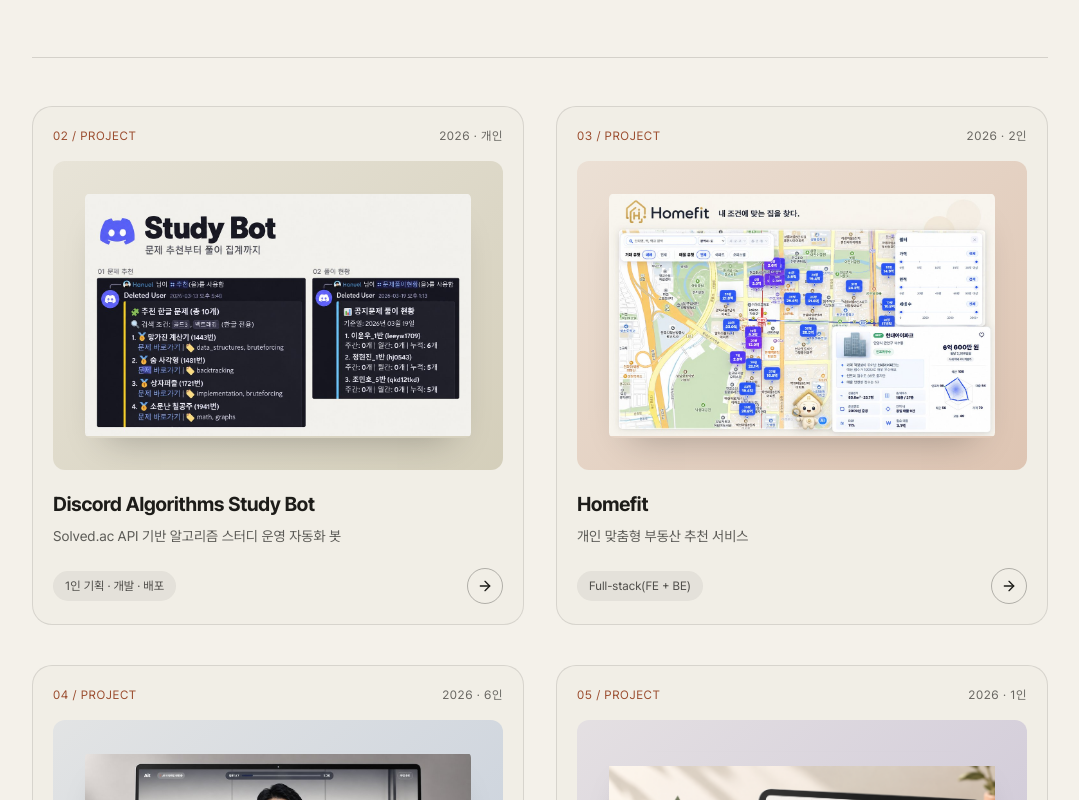
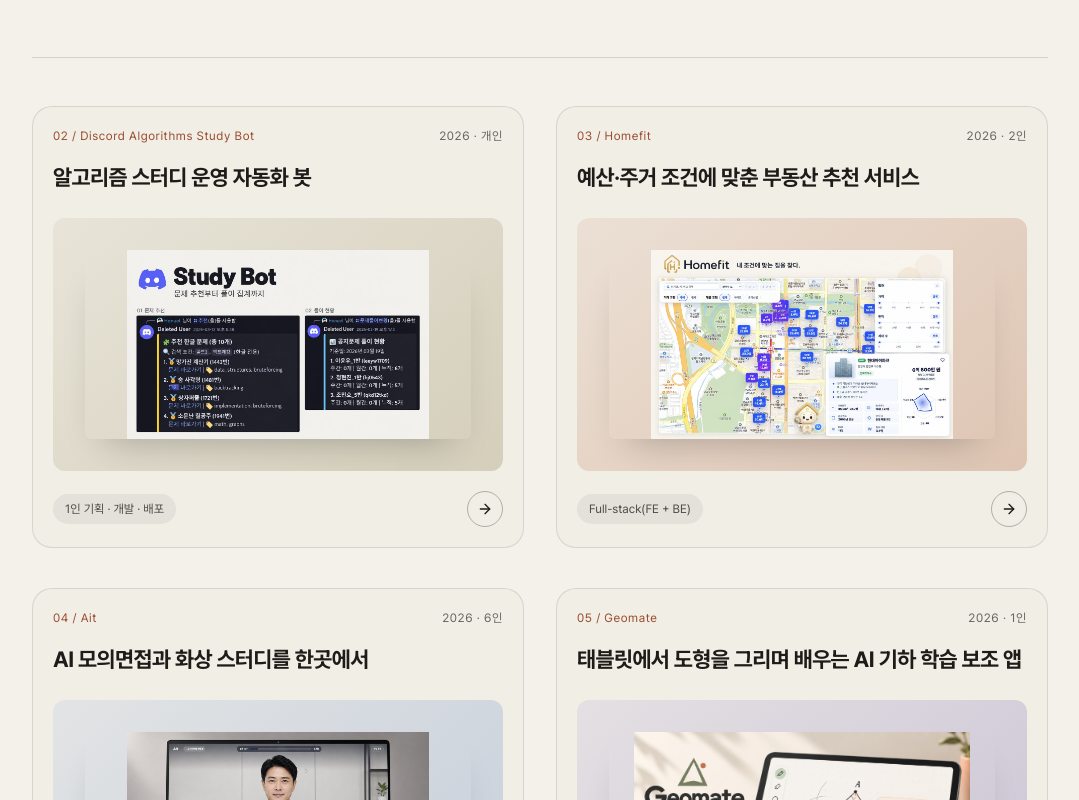
Before and after one commit to hj0543/hj0543.github.io, a Next.js app: page / in a window 1280 px wide. Shown: the part 1900-2700 px from the top of the page, without its empty margins (100-1179 px from the left). Built offline with nearby package versions, Linux system fonts and the light colour scheme.

Commit message:
프로젝트 제목 설명 배치  수정

```diff
--- a/content/projects/ait.md
+++ b/content/projects/ait.md
@@ -1,6 +1,6 @@
 ---
 name: Ait
-tagline: 이력서·GitHub 기반 AI 모의면접과 실시간 화상 스터디를 한곳에서
+tagline: AI 모의면접과 화상 스터디를 한곳에서
 problem: 모의면접과 함께 연습할 스터디 경험이 여러 도구에 흩어져 있었습니다.
 result: AI 모의면접과 화상 스터디를 하나의 플랫폼으로 구현했습니다.
 thumbnail: /projects/Ait/thumbnail.jpg
--- a/content/projects/discord-study-bot.md
+++ b/content/projects/discord-study-bot.md
@@ -1,6 +1,6 @@
 ---
 name: Discord Algorithms Study Bot
-tagline: Solved.ac API 기반 알고리즘 스터디 운영 자동화 봇
+tagline: 알고리즘 스터디 운영 자동화 봇
 problem: 반복되는 문제 선정과 공지 작성, 풀이 확인에 운영 시간이 들었습니다.
 result: 문제 추천·공지 작성·풀이 현황 집계를 자동화했습니다.
 thumbnail: /projects/discord_study_bot/thumbnail.jpg
--- a/content/projects/homefit.md
+++ b/content/projects/homefit.md
@@ -1,6 +1,6 @@
 ---
 name: Homefit
-tagline: 개인 맞춤형 부동산 추천 서비스
+tagline: 예산·주거 조건에 맞춘 부동산 추천 서비스
 problem: 매물, 주변 환경, 대출 가능 여부를 여러 서비스에서 따로 확인해야 했습니다.
 result: 매물 검색·비교와 대출 시뮬레이션을 한 흐름으로 연결했습니다.
 thumbnail: /projects/Homefit_old/thumbnail.jpg
--- a/src/app/home.module.css
+++ b/src/app/home.module.css
@@ -15,7 +15,7 @@
   --panel-color: #b7c7b0;
   position: relative;
   display: grid;
-  aspect-ratio: 16 / 11;
+  aspect-ratio: 16 / 9;
   padding: clamp(1.25rem, 3vw, 2rem);
   overflow: hidden;
   border-radius: 0.75rem;
--- a/src/app/page.tsx
+++ b/src/app/page.tsx
@@ -325,16 +325,13 @@
         <SpotlightCard>
           <Link href={`/projects/${project.slug}`} className="group flex h-full flex-col p-4 sm:p-5 focus-visible:outline-none focus-visible:ring-2 focus-visible:ring-inset focus-visible:ring-accent">
             <div className={`${styles.projectMeta} mb-4`}>
-              <span>{pad(index + 2)} / PROJECT</span>
-              <span>{[project.period.slice(0, 4), headcount(project.team)].filter(Boolean).join(" · ")}</span>
+              <span className="min-w-0">{pad(index + 2)} / {project.name}</span>
+              <span className="shrink-0">{[project.period.slice(0, 4), headcount(project.team)].filter(Boolean).join(" · ")}</span>
             </div>
+            <h3 className="mb-6 min-w-0 shrink-0 text-balance text-[20px] font-bold leading-[1.5] tracking-[-0.025em] text-foreground [overflow-wrap:anywhere] sm:text-[22px]">
+              {project.tagline}
+            </h3>
             <ProjectArtwork project={project} />
-            <h3 className="mt-5 text-xl font-bold tracking-[-0.03em] text-foreground transition-colors group-hover:text-accent">
-              {project.name}
-            </h3>
-            <p className="mt-1.5 line-clamp-2 text-[14px] leading-6 text-foreground/70">
-              {project.tagline}
-            </p>
             <div className="mt-auto flex items-center justify-between gap-3 pt-5">
               <span className="truncate rounded-full bg-ink/6 px-3 py-1.5 text-[12px] text-foreground/75">
                 {project.role}
--- a/src/components/project-doc.tsx
+++ b/src/components/project-doc.tsx
@@ -75,7 +75,7 @@
           src={project.thumbnail}
           alt=""
           fill
-          sizes="(max-width: 640px) 90vw, 320px"
+          sizes="(max-width: 768px) 90vw, 600px"
           className="object-contain p-2 transition-transform duration-300 group-hover:scale-[1.02]"
         />
       ) : (
@@ -174,8 +174,8 @@
 
   return (
     <div className="pb-16">
-      <header className="mx-auto grid max-w-[1080px] gap-8 px-5 pb-10 pt-8 sm:px-8 sm:pt-10 @[48rem]:grid-cols-[minmax(230px,0.72fr)_minmax(0,1.28fr)] @[48rem]:items-start">
-        <div className="min-w-0">
+      <header className="mx-auto max-w-[1080px] px-5 pb-10 pt-8 sm:px-8 sm:pt-10">
+        <div className="min-w-0 border-b border-ink/20 pb-8 sm:pb-10">
           <Link
             href="/#projects"
             className="text-[13px] text-foreground/65 transition-colors hover:text-accent"
@@ -189,15 +189,18 @@
               {project.award}
             </p>
           ) : null}
-          <h1 className="text-3xl font-bold leading-tight tracking-[-0.03em] text-foreground @[48rem]:text-[2rem]">
+          <h1 className="text-xl font-semibold leading-tight tracking-[-0.02em] text-accent sm:text-2xl">
             {project.name}
           </h1>
-          <p className="mt-4 text-[15px] leading-7 text-foreground/70">
+          <p className="mt-3 text-balance text-[26px] font-bold leading-[1.4] tracking-[-0.03em] text-foreground [overflow-wrap:anywhere] sm:text-[36px]">
             {project.tagline}
           </p>
+        </div>
 
+        <div className="mt-8 grid gap-8 sm:mt-10 @[48rem]:grid-cols-[minmax(230px,0.72fr)_minmax(0,1.28fr)] @[48rem]:items-start">
+          <div className="min-w-0">
             {caseRows(project).length > 0 ? (
-            <dl className="mt-7 grid gap-3 border-t border-ink/10 pt-5 text-sm leading-6">
+              <dl className="grid gap-3 text-sm leading-6">
                 {caseRows(project).map(([label, value]) => (
                   <div key={label}>
                     <dt className="text-[12px] font-medium text-label">{label}</dt>
@@ -207,7 +210,7 @@
               </dl>
             ) : null}
 
-          <div className="mt-9">
+            <div className={caseRows(project).length > 0 ? "mt-9" : ""}>
               <ProjectFacts project={project} />
             </div>
 
@@ -251,6 +254,7 @@
               <Thumb project={project} />
             )}
           </div>
+        </div>
       </header>
 
       {prepared.sections.length > 0 ? (
--- a/src/components/ui/brand-icon.tsx
+++ b/src/components/ui/brand-icon.tsx
@@ -58,7 +58,7 @@
 /** 프로젝트 목록과 상세 화면에서 공통으로 쓰는 아이콘 포함 기술 배지. */
 export function TechBadge({ label }: { label: string }) {
   return (
-    <span className="inline-flex items-center gap-1.5 border border-ink/12 bg-ink/6 px-2.5 py-1 text-[12px] text-foreground/75">
+    <span className="inline-flex items-center gap-1.5 rounded-full border border-ink/12 bg-ink/6 px-3 py-1 text-[12px] text-foreground/75">
       <BrandIcon name={label} size={14} />
       {label}
     </span>
```
Lines whose indentation alone changed are shown as unchanged.
